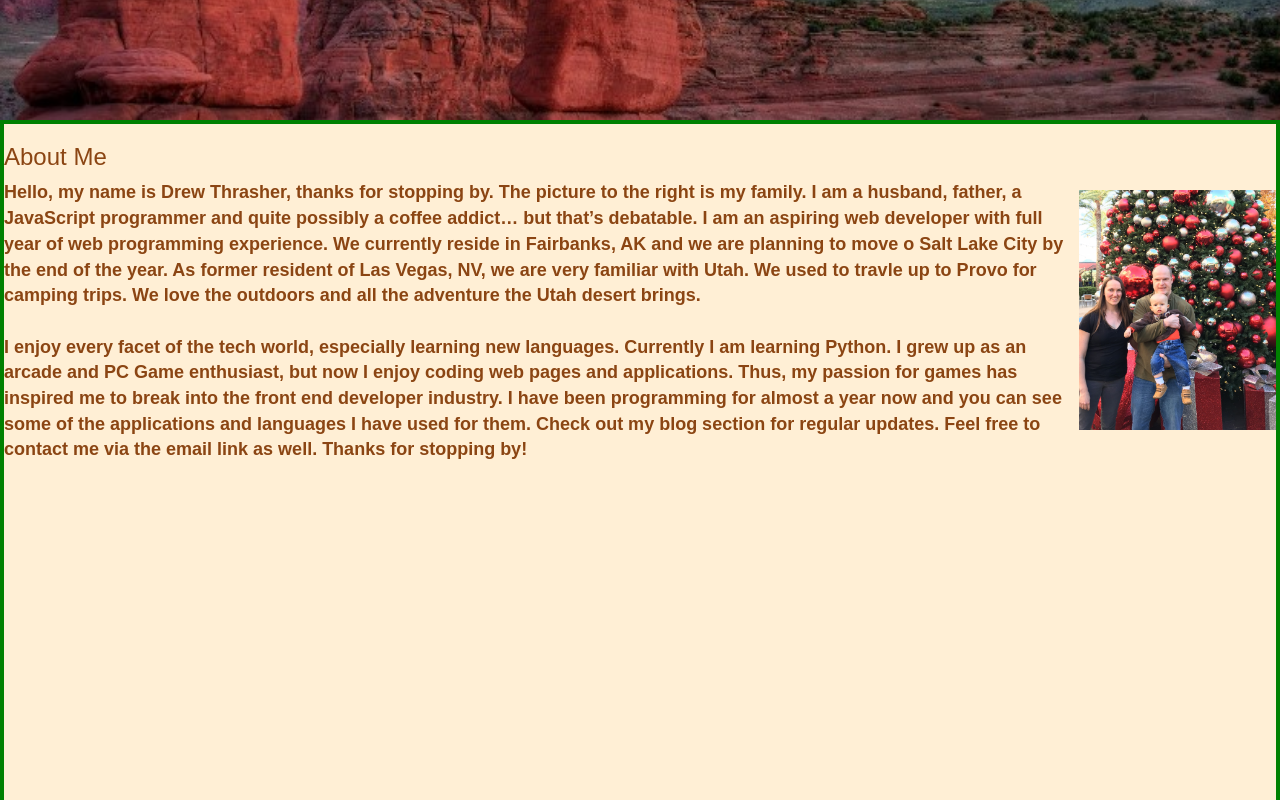
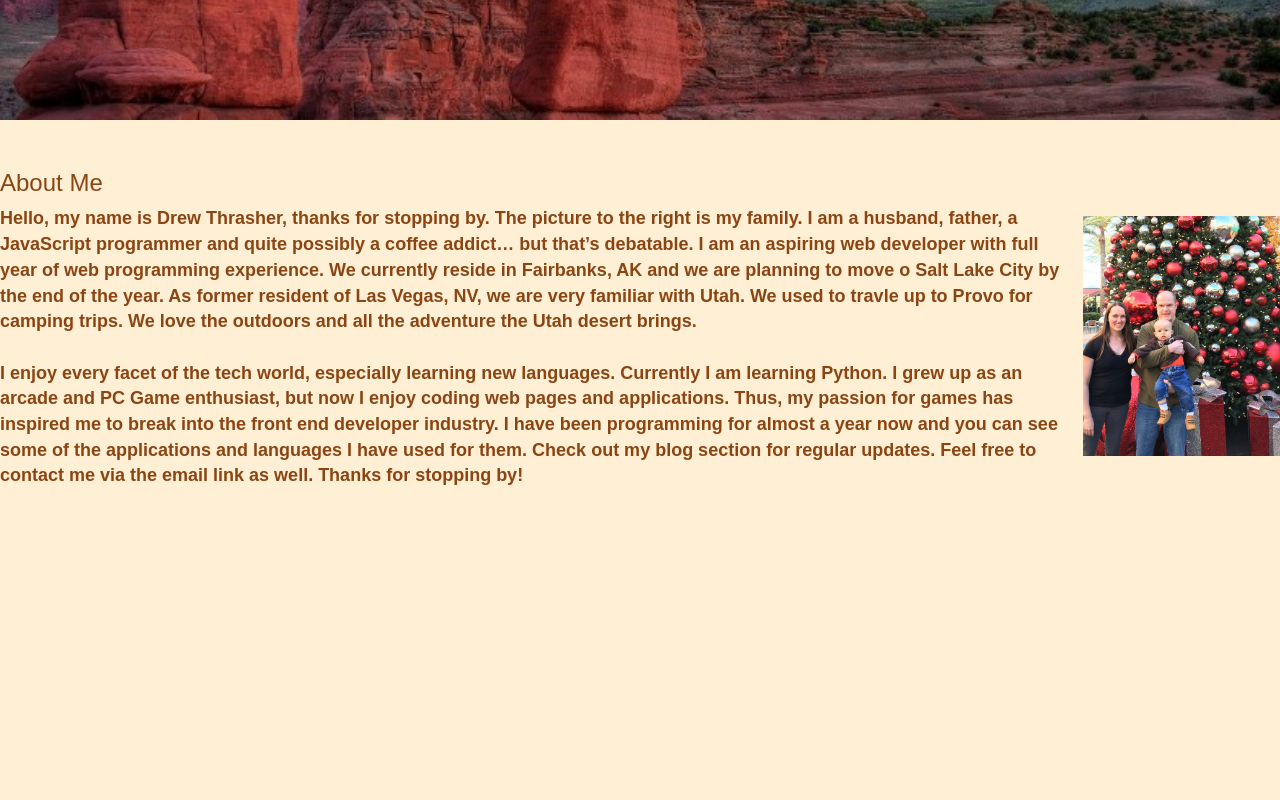
Before and after one commit to dthrasher90/homepage, a website: page public/index.html in a window 1280 px wide. Shown: the part 680-1480 px from the top of the page. Drawn offline with nearby package versions, Linux system fonts and the light colour scheme.

Commit message:
border removed

```diff
--- a/public/main.css
+++ b/public/main.css
@@ -93,13 +93,11 @@ body{
     font-weight: bolder;
     color: saddlebrown;
     background-color: papayawhip;
-<<<<<<< HEAD
     padding-top: 60px;
 
-=======
+
     padding-top: 30px;
-    border: 4px solid green;
->>>>>>> 14ad199847ad0732cd457c2e67d25aad9bd45e6b
+
 
 }
 
```
